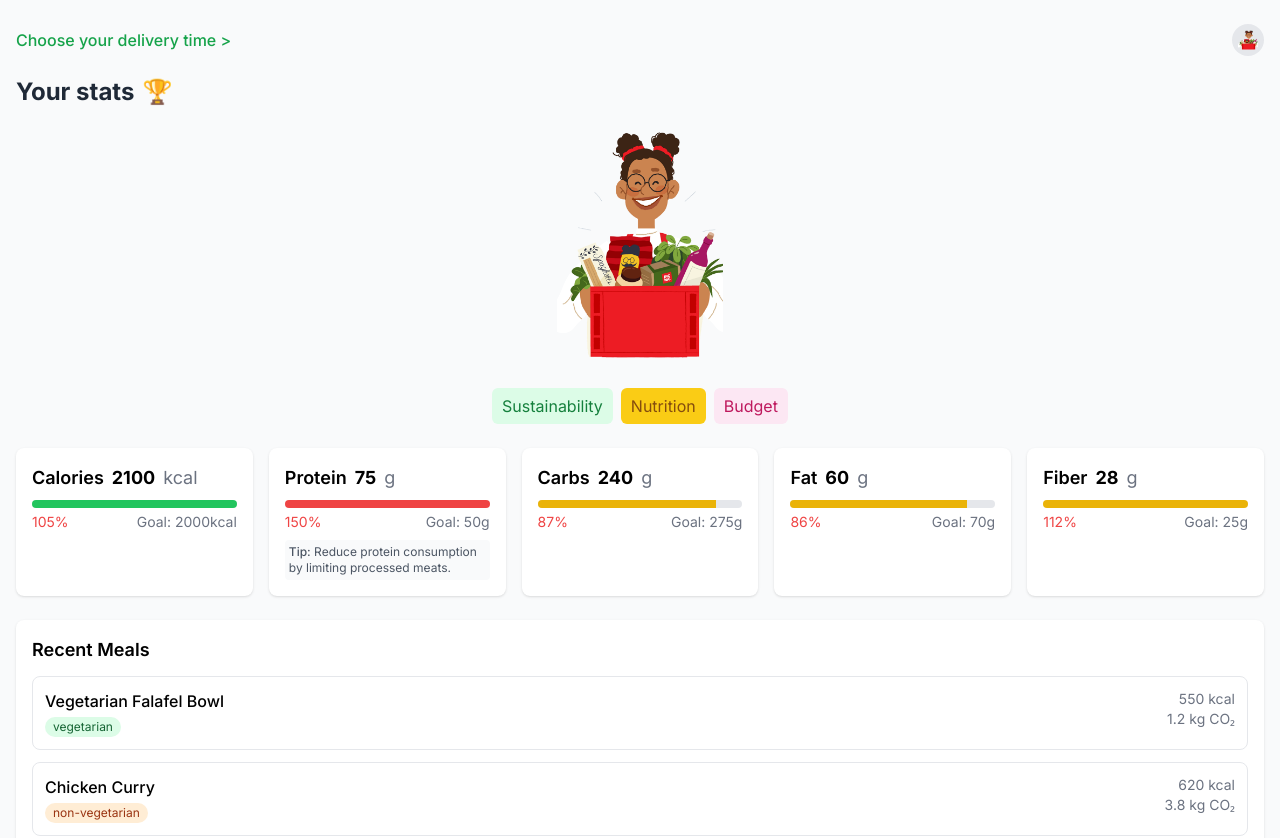
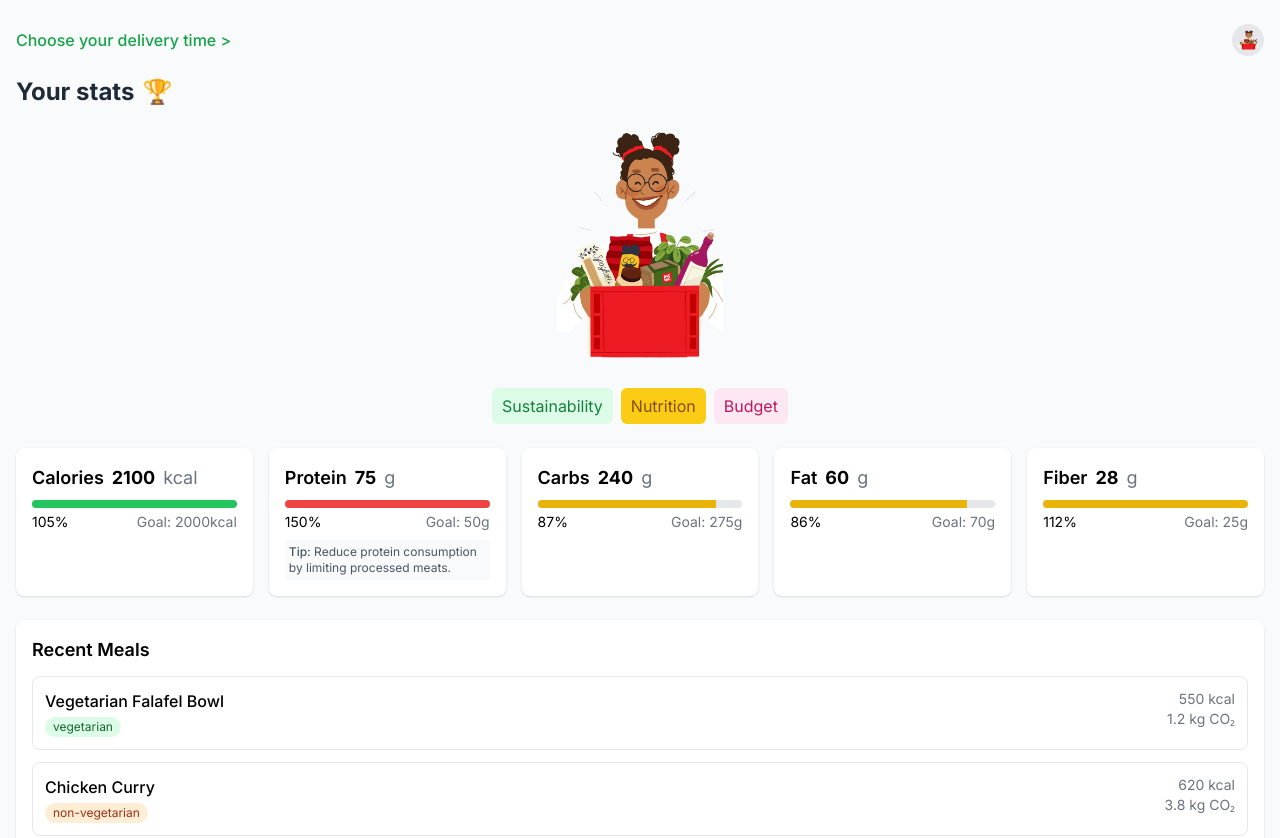
Before and after one commit to saurluca/qhack, a React (Vite) app in the folder frontend/: page /dashboard3 in a window 1280 px wide. Shown: the top 838 px of the page. Built offline with nearby package versions, Linux system fonts and the light colour scheme; no server answers.

Commit message:
style text  black

```diff
--- a/frontend/src/components/dashboard/d-stat-card.tsx
+++ b/frontend/src/components/dashboard/d-stat-card.tsx
@@ -52,7 +52,7 @@ const DStatCard: React.FC<DStatCardProps> = ({
                         ></div>
                     </div>
                     <div className="flex justify-between mt-1 text-sm">
-                        <span className={percentage > 100 && !isLowerBetter ? "text-red-500" : (percentage < 90 && !isLowerBetter ? "text-red-500" : "text-green-500")}>
+                        <span className="text-black">
                             {percentage}%
                         </span>
                         <span className="text-gray-500">
```
